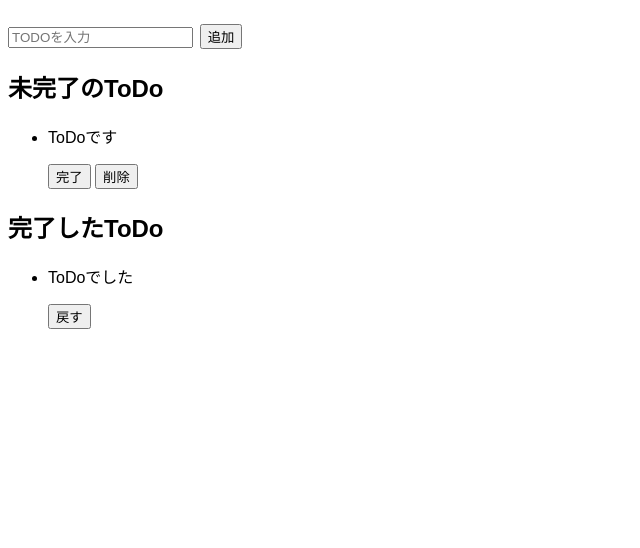
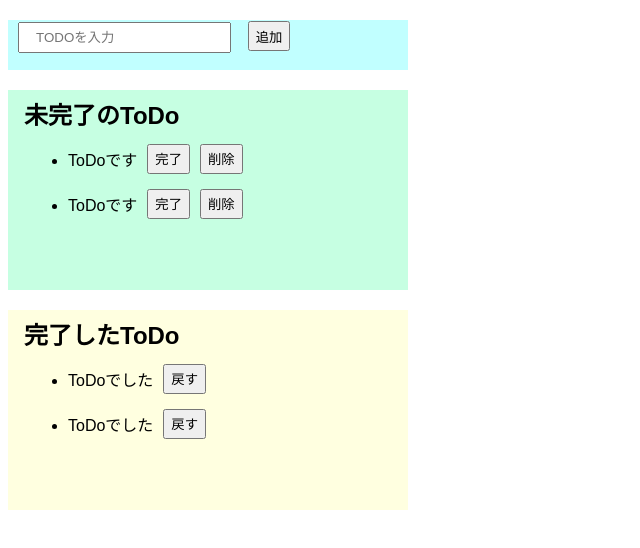
Before and after one commit to AsatoOi/ToDoList-js-, a website built with Parcel: page index.html in a window 1280 px wide. Shown: the whole page, without its empty margins (0-640 px from the left). Built offline with nearby package versions, Linux system fonts and the light colour scheme.

Commit message:
cssの設定

```diff
--- a/index.html
+++ b/index.html
@@ -9,16 +9,23 @@
   <body>
     <section class="input-area">
       <h1>
-        <input type="text" placeholder="TODOを入力" />
-        <button>追加</button>
+        <input id="add-text" type="text" placeholder="TODOを入力" />
+        <button id=add-button>追加</button>
       </h1>
     </section>
 
-		<section　class="imcomplete-area">
+		<section class="incomplete-area">
       <h2>未完了のToDo</h2>
       <ul>
         <li>
-          <div>
+          <div class="list-row">
+            <p>ToDoです</p>
+            <button>完了</button>
+            <button>削除</button>
+          </div>
+        </li>
+        <li>
+          <div class="list-row">
             <p>ToDoです</p>
             <button>完了</button>
             <button>削除</button>
@@ -31,7 +38,13 @@
       <h2>完了したToDo</h2>
       <ul>
         <li>
-          <div>
+          <div class="list-row">
+            <p>ToDoでした</p>
+            <button>戻す</button>
+          </div>
+        </li>
+        <li>
+          <div class="list-row">
             <p>ToDoでした</p>
             <button>戻す</button>
           </div>
--- a/src/index.js
+++ b/src/index.js
@@ -1 +1,9 @@
 import "./styles.css";
+
+const onClickAdd = () => {
+  const inputText = document.getElementById("add-text").value;
+  document.getElementById("add-text").value = "";
+  alert(inputText);
+};
+
+document.getElementById("add-button").addEventListener("click", onClickAdd);
--- a/src/styles.css
+++ b/src/styles.css
@@ -1,3 +1,50 @@
 body {
   font-family: sans-serif;
 }
+* {
+  /* list-style: none; */
+}
+input {
+  padding: 6px 16px;
+  margin: 0 10px;
+}
+h2 {
+  padding: 6px 16px 0;
+  margin-bottom: 0;
+}
+ul {
+  margin: 0;
+}
+li {
+  margin-left: 20px;
+  height: 45px;
+}
+button {
+  height: 30px;
+}
+button:hover {
+  cursor: pointer;
+}
+.input-area {
+  background-color: #c1ffff;
+  width: 400px;
+  height: 50px;
+}
+
+.incomplete-area {
+  background-color: #c6ffe2;
+  width: 400px;
+  min-height: 200px;
+}
+.complete-area {
+  background-color: #ffffe0;
+  width: 400px;
+  min-height: 200px;
+}
+.list-row {
+  display: flex;
+  align-items: center;
+}
+.list-row button {
+  margin-left: 10px;
+}
```
